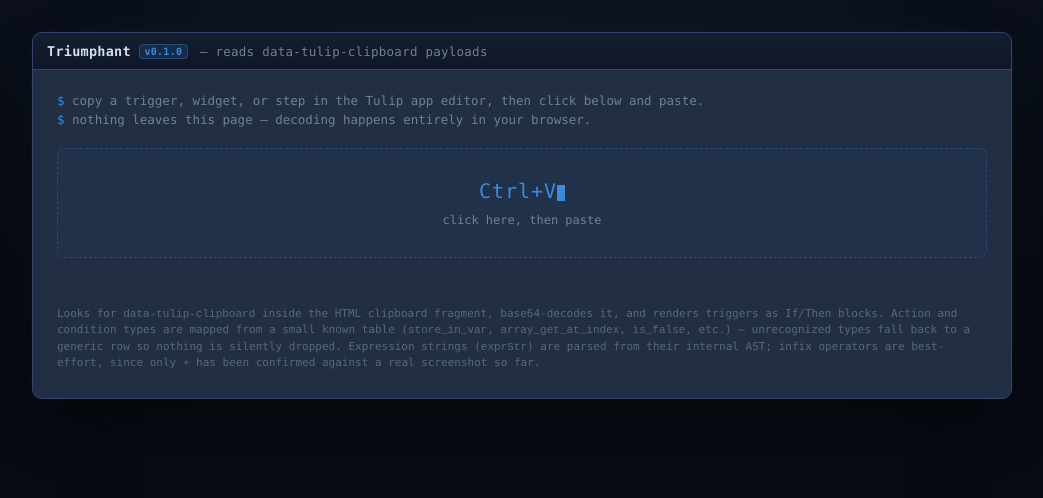
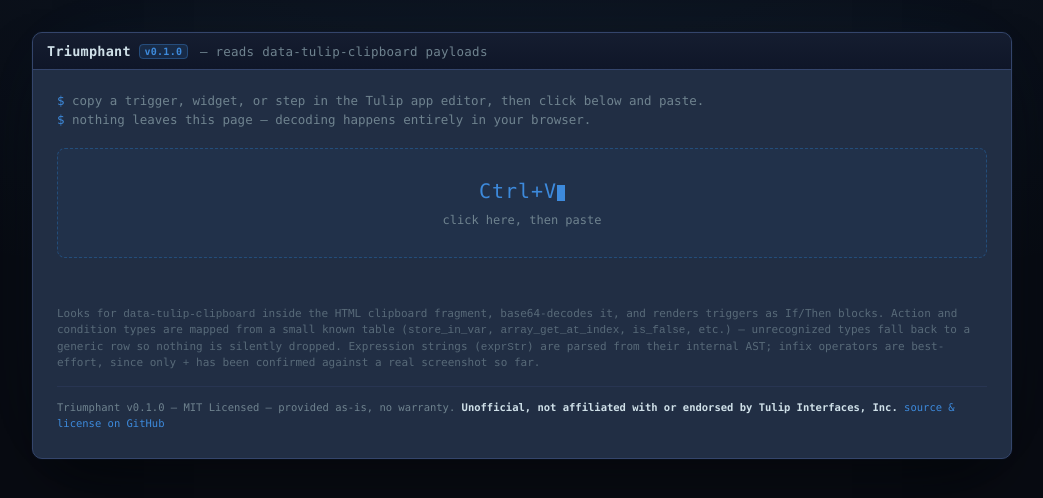
Before and after one commit to apbrouss/triumphant, a plain HTML site: page triumphant.html in a window 1280 px wide. Shown: the whole page, without its empty margins (118-1161 px from the left). Drawn offline with Linux system fonts and the light colour scheme.

Commit message:
Update triumphant.html

```diff
--- a/triumphant.html
+++ b/triumphant.html
@@ -1,4 +1,34 @@
 <!DOCTYPE html>
+<!--
+  Triumphant — an unofficial companion for Tulip app developers.
+  Not affiliated with, endorsed by, or supported by Tulip Interfaces, Inc.
+  "Tulip" is a trademark of Tulip Interfaces, Inc.; used here only to
+  describe compatibility, not to claim any affiliation.
+
+  Source: https://github.com/apbrouss/triumphant
+
+  MIT License
+
+  Copyright (c) 2026 apbrouss
+
+  Permission is hereby granted, free of charge, to any person obtaining a copy
+  of this software and associated documentation files (the "Software"), to deal
+  in the Software without restriction, including without limitation the rights
+  to use, copy, modify, merge, publish, distribute, sublicense, and/or sell
+  copies of the Software, and to permit persons to whom the Software is
+  furnished to do so, subject to the following conditions:
+
+  The above copyright notice and this permission notice shall be included in all
+  copies or substantial portions of the Software.
+
+  THE SOFTWARE IS PROVIDED "AS IS", WITHOUT WARRANTY OF ANY KIND, EXPRESS OR
+  IMPLIED, INCLUDING BUT NOT LIMITED TO THE WARRANTIES OF MERCHANTABILITY,
+  FITNESS FOR A PARTICULAR PURPOSE AND NONINFRINGEMENT. IN NO EVENT SHALL THE
+  AUTHORS OR COPYRIGHT HOLDERS BE LIABLE FOR ANY CLAIM, DAMAGES OR OTHER
+  LIABILITY, WHETHER IN AN ACTION OF CONTRACT, TORT OR OTHERWISE, ARISING FROM,
+  OUT OF OR IN CONNECTION WITH THE SOFTWARE OR THE USE OR OTHER DEALINGS IN THE
+  SOFTWARE.
+-->
 <html lang="en">
 <head>
 <meta charset="UTF-8">
@@ -560,6 +590,21 @@
     line-height: 1.5;
   }
 
+  .license-footer{
+    margin-top: 14px;
+    padding-top: 12px;
+    border-top: 1px solid var(--panel-edge-soft);
+    font-size: 10.5px;
+    color: var(--text-dim);
+    line-height: 1.6;
+  }
+  .license-footer a{ color: var(--green); text-decoration: none; }
+  .license-footer a:hover{ text-decoration: underline; }
+  .disclaimer-emphasis{
+    color: var(--text);
+    font-weight: 600;
+  }
+
   /* widget-capture modal */
   .modal-backdrop{
     display: none;
@@ -838,6 +883,12 @@
         Action and condition types are mapped from a small known table (<code>store_in_var</code>, <code>array_get_at_index</code>, <code>is_false</code>, etc.) —
         unrecognized types fall back to a generic row so nothing is silently dropped. Expression strings (<code>exprStr</code>) are parsed from their internal AST;
         infix operators are best-effort, since only <code>+</code> has been confirmed against a real screenshot so far.
+      </div>
+
+      <div class="license-footer">
+        Triumphant v0.1.0 — MIT Licensed — provided as-is, no warranty.
+        <span class="disclaimer-emphasis">Unofficial, not affiliated with or endorsed by Tulip Interfaces, Inc.</span>
+        <a href="https://github.com/apbrouss/triumphant" target="_blank" rel="noopener">source &amp; license on GitHub</a>
       </div>
     </div>
   </div>
```
